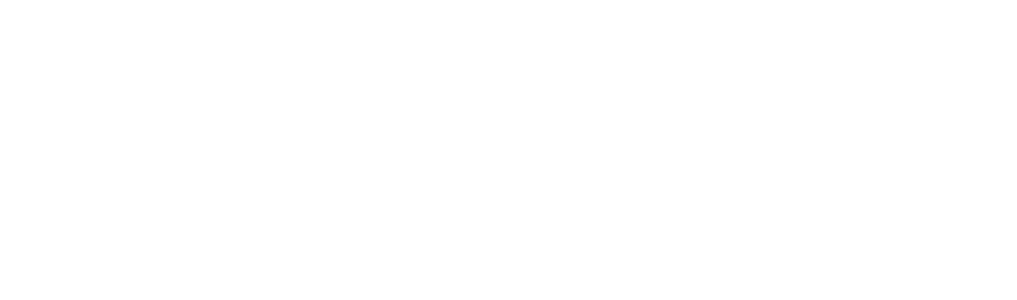
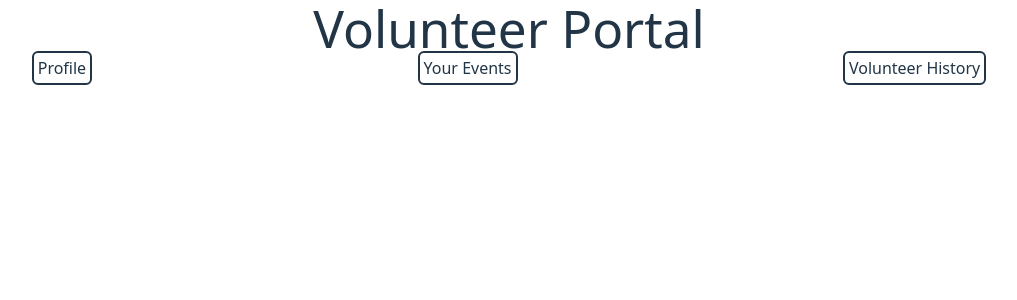
Before and after one commit to T-Sikes/Volunteer_Database_Manager, a React (Vite) app in the folder frontend/: page /portal in a window 1280 px wide. Before the commit this address had no page. Shown: the top 300 px of the page, without its empty margins (131-1148 px from the left). Built offline with nearby package versions, Linux system fonts and the light colour scheme.

Commit message:
added volunteer portal. updated /user-profile and /volunteer-history paths

```diff
--- a/frontend/src/App.jsx
+++ b/frontend/src/App.jsx
@@ -10,6 +10,7 @@ import AdminPortalLayout from "./layouts/AdminPortalLayout.jsx";
 import VolunteerList from "./pages/VolunteerList.jsx";
 import VolunteerPortalEvents from "./pages/VolunteerPortalEvents.jsx";
 import Home from "./pages/Home.jsx";
+import VolunteerPortalLayout from "./layouts/VolunteerPortalLayout.jsx";
 
 function App() {
   return (
@@ -19,10 +20,14 @@ function App() {
         <Routes>
           <Route path="/" element={<Home/>} />
           <Route path="/profile/:username" element={<UserProfile />} />
-          <Route path="/volunteer-history/" element={<VolunteerHistory />} />
           <Route path="/volunteer-matching" element={<VolunteerMatching />} />
           <Route path="/notifications" element={<NotificationPage />} />
-          <Route path='/user-login' element={<UserLogin/>} />
+          <Route path="/portal/" element={<VolunteerPortalLayout />}>
+            <Route path="user-profile" element={<UserProfile/>}/>
+            <Route path="events" element={<VolunteerPortalEvents/>}/>
+            <Route path="volunteer-history" element={<VolunteerHistory/>}/>
+          </Route>
+          <Route path="/portal/events" element={<VolunteerPortalEvents />}/>
           <Route path="/portal/admin" element={<AdminPortalLayout />}>
             <Route path="event-management" element={<EventManagement/>}/>
             <Route path="volunteers" element={<VolunteerList/>}/>
--- /dev/null
+++ b/frontend/src/layouts/VolunteerPortalLayout.jsx
@@ -0,0 +1,28 @@
+import { NavLink, Outlet } from "react-router-dom"
+
+const VolunteerPortalLayout = () => {
+  return (
+    <div>
+      <div className="h-fit w-screen flex justify-center">
+        <div className="fixed top-0 z-5 bg-white w-screen">
+          <h1 className="text-center">Volunteer Portal</h1>
+          <nav>
+            <div className="flex justify-around">
+              <NavLink to="user-profile"><span className="border-2 rounded-md p-1">Profile</span></NavLink>
+              <NavLink to="events"><span className="border-2 rounded-md p-1">Your Events</span></NavLink>
+              <NavLink to="volunteer-history"><span className="border-2 rounded-md p-1">Volunteer History</span></NavLink>
+            </div>
+          </nav>
+        </div>
+      </div>
+
+      <main>
+        <div className="mt-32">
+          <Outlet/>
+        </div>
+      </main>
+    </div>
+  )
+}
+
+export default VolunteerPortalLayout
--- a/frontend/src/pages/UserLogin.jsx
+++ b/frontend/src/pages/UserLogin.jsx
@@ -33,7 +33,7 @@ function UserLogin() {
         localStorage.setItem('token', data.token);
         setMessage(`${action} successful! Token saved.`);
         console.log(`${action} response:`, data);
-        navigate("/portal/events")
+        navigate("/portal/user-profile")
       } else {
         setMessage(`Error: ${JSON.stringify(data)}`);
         console.log("Error response:", data);
```
